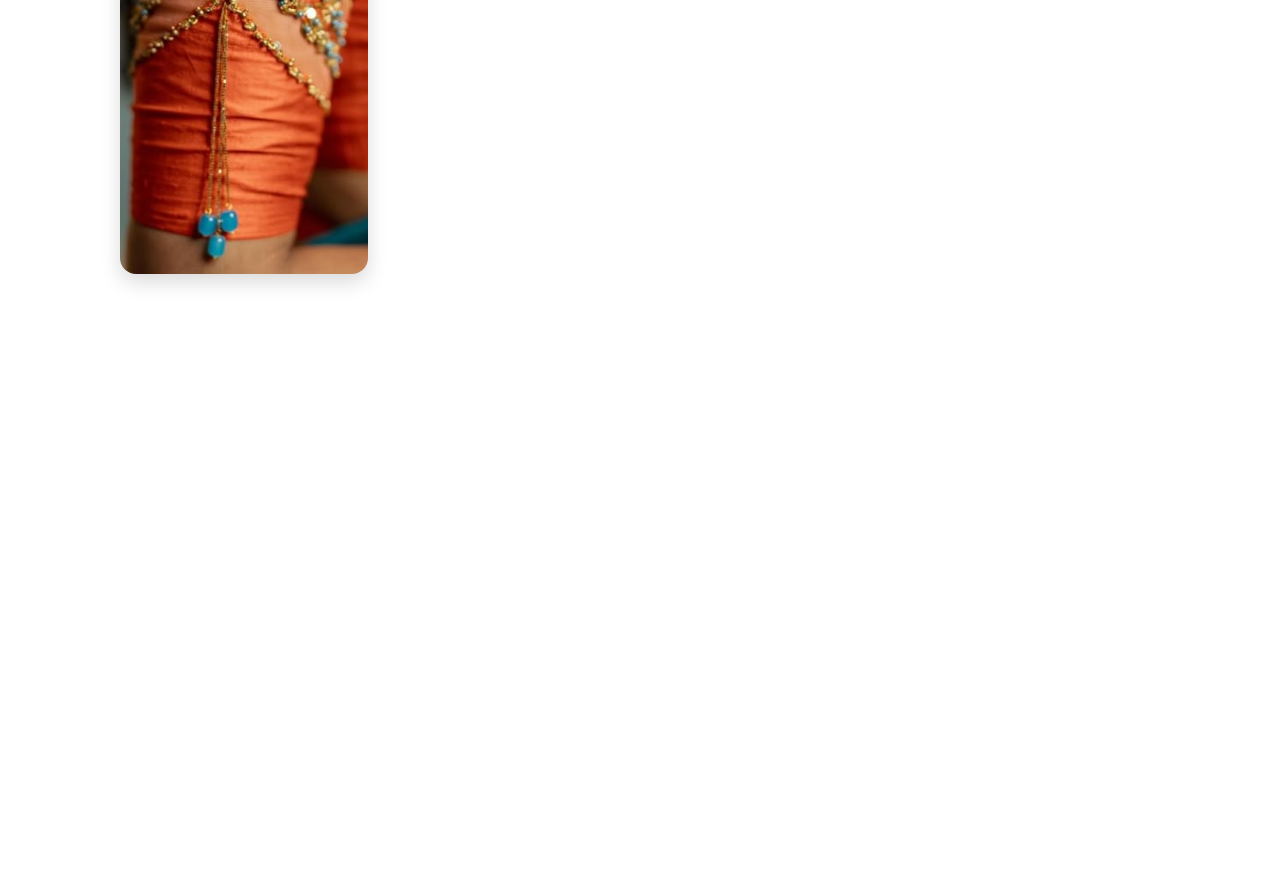
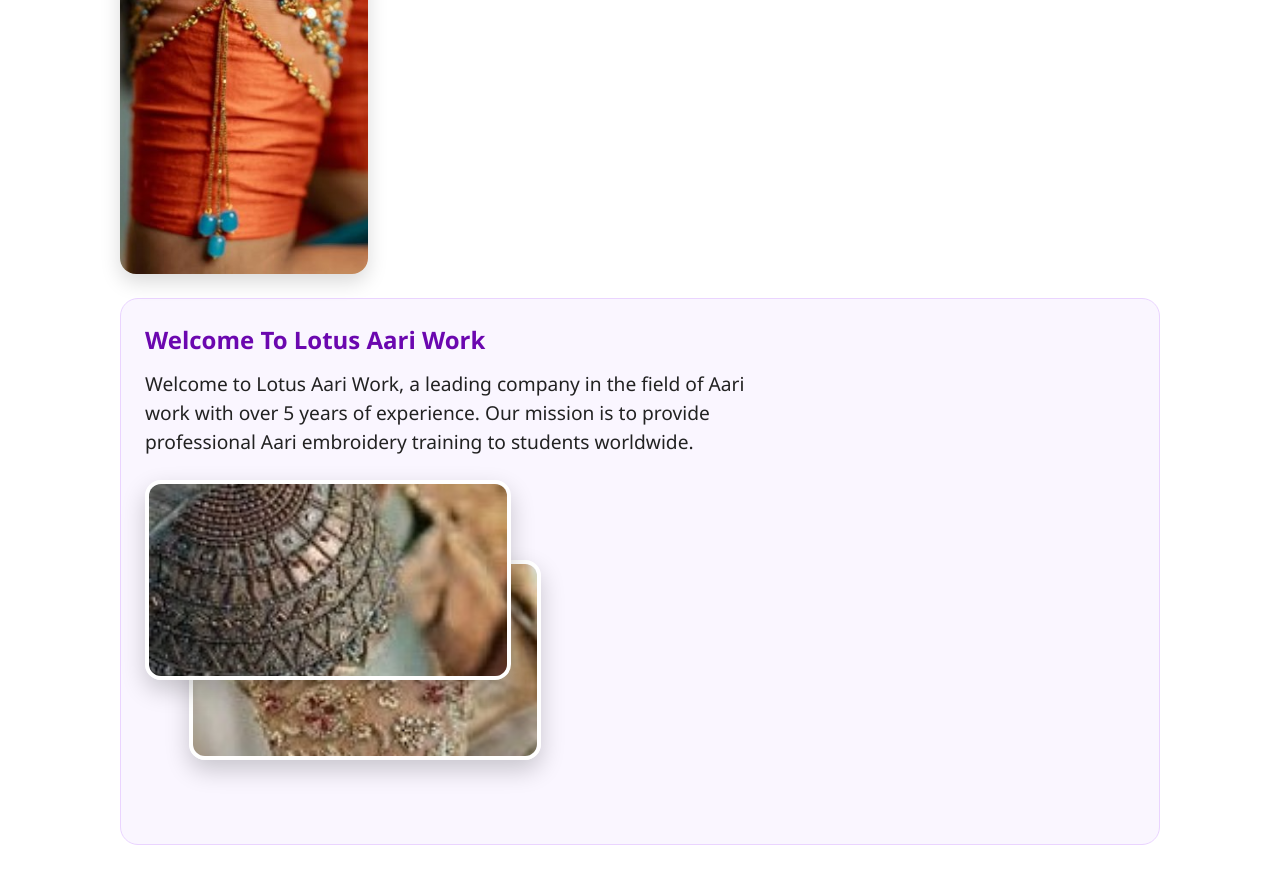
Before and after one commit to irajeshh/aari-work-website, a plain HTML site: page index.html in a window 1280 px wide. Shown: the part 1360-2243 px from the top of the page. Before the commit the page ends 1660 px from the top, so only its background shows below. Drawn offline with Linux system fonts and the light colour scheme.

Commit message:
welcome section added

```diff
--- a/index.html
+++ b/index.html
@@ -134,6 +134,84 @@
             padding: 26px 20px;
         }
 
+        .welcome-section {
+            margin: 24px 0;
+            background: #faf6ff;
+            border: 1px solid #ead4ff;
+            border-radius: 18px;
+            padding: 24px;
+        }
+
+        .welcome-stack {
+            display: flex;
+            gap: 24px;
+            align-items: flex-start;
+            flex-wrap: wrap;
+        }
+
+        .welcome-text {
+            min-width: 280px;
+            max-width: 600px;
+        }
+
+        .welcome-text h1 {
+            margin-bottom: 14px;
+            color: var(--purple);
+        }
+
+        .welcome-text p {
+            font-size: 1.2rem;
+            line-height: 1.5;
+            margin-bottom: 0;
+        }
+
+        .welcome-stack-images {
+            position: relative;
+            width: min(380px, 100%);
+            height: 340px;
+        }
+
+        .welcome-stack-images img {
+            width: calc(100% - 14px);
+            height: 200px;
+            object-fit: cover;
+            border-radius: 16px;
+            border: 4px solid #fff;
+            box-shadow: 0 10px 24px rgba(0, 0, 0, 0.2);
+            position: absolute;
+        }
+
+        .welcome-stack-images img:nth-child(1) {
+            top: 0;
+            left: 0;
+            z-index: 2;
+        }
+
+        .welcome-stack-images img:nth-child(2) {
+            top: 80px;
+            left: 44px;
+            z-index: 1;
+            width: calc(100% - 28px);
+        }
+
+        @media (max-width: 900px) {
+            .welcome-stack {
+                flex-direction: column;
+            }
+
+            .welcome-stack-images {
+                height: auto;
+            }
+
+            .welcome-stack-images img {
+                position: relative;
+                top: 0;
+                left: 0;
+                width: 100%;
+                height: 240px;
+            }
+        }
+
         .gallery {
             display: grid;
             grid-template-columns: repeat(auto-fit, minmax(240px, 1fr));
@@ -213,6 +291,22 @@
             <img src="images/aari4.jpg" alt="Aari design 4" />
             <img src="images/aari5.jpg" alt="Aari design 5" />
         </div>
+
+        <section class="welcome-section">
+            <div class="welcome-stack">
+                <div class="welcome-text">
+                    <h1>Welcome To Lotus Aari Work</h1>
+                    <p>Welcome to Lotus Aari Work, a leading company in the field of Aari work with over 5 years of
+                        experience. Our mission is to provide professional Aari embroidery training to students
+                        worldwide.</p>
+                </div>
+                <div class="welcome-stack-images">
+                    <img src="images/aari7.jpeg" alt="Aari design 7" />
+                    <img src="images/aari8.jpeg" alt="Aari design 8" />
+                </div>
+            </div>
+        </section>
+        </div>
     </main>
 
 </body>
```
Also changed, not shown: images/aari7.jpeg (added), images/aari8.jpeg (added).
